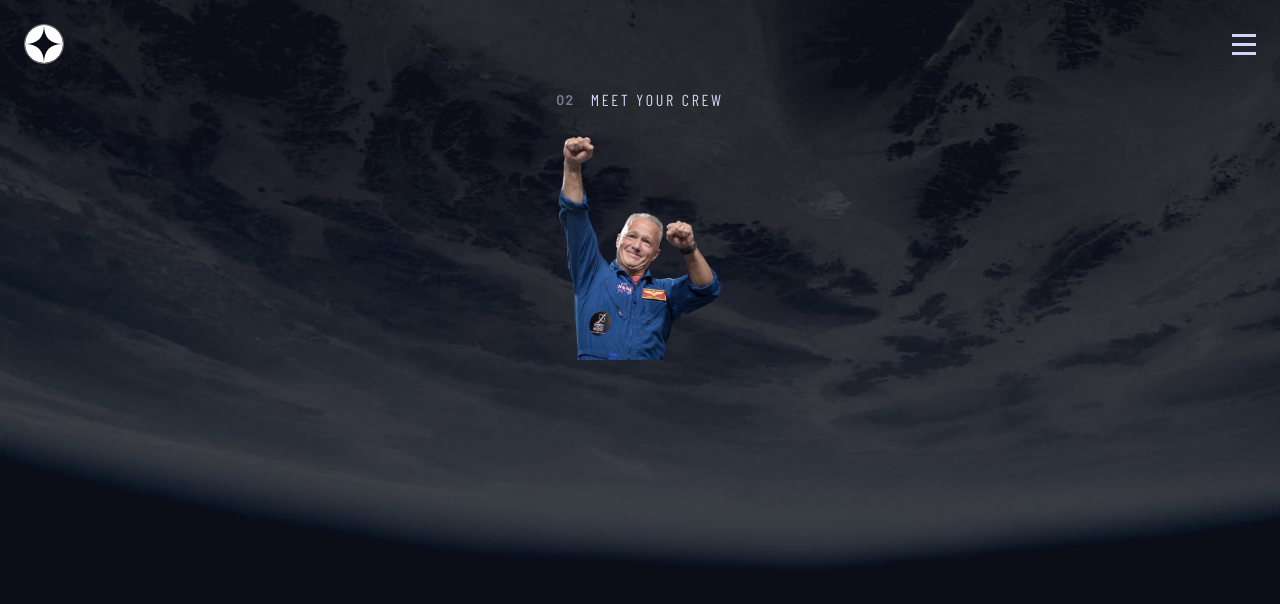
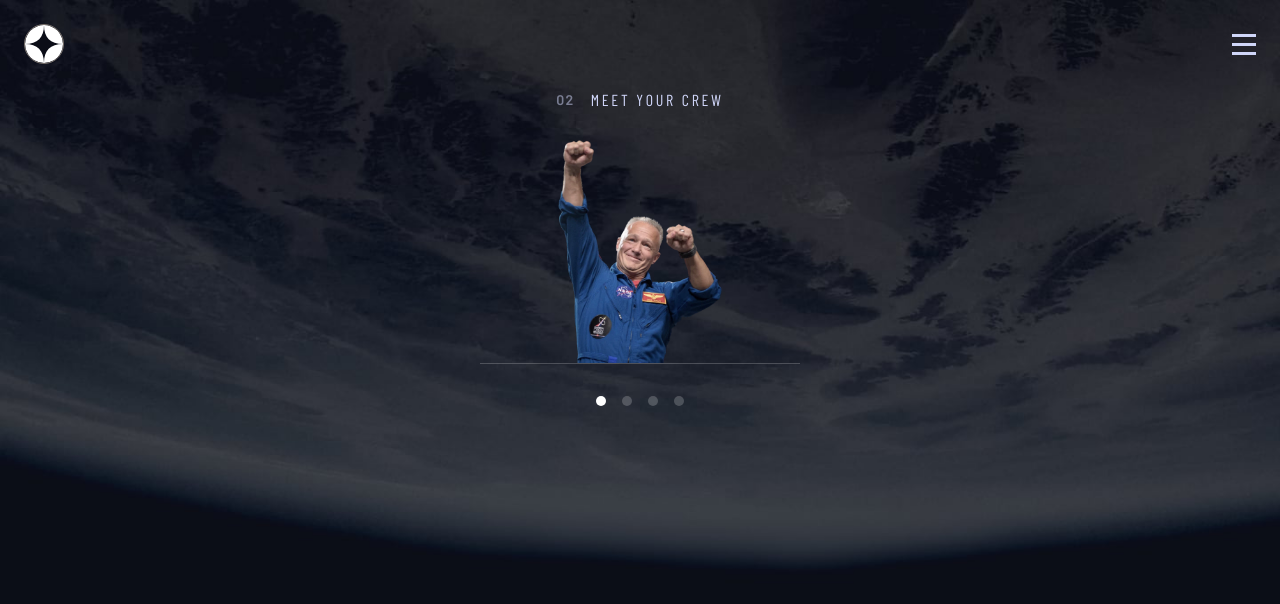
Before and after one commit to Hugo-Farias/Space-tourism-website, a React (Vite) app: page /crew in a window 1280 px wide. Shown: the top 604 px of the page. Built offline with nearby package versions, Linux system fonts and the light colour scheme; a web font is replaced by a local one.

Commit message:
add: crew tabs

```diff
--- a/src/helper.ts
+++ b/src/helper.ts
@@ -1,3 +1,5 @@
+import { MouseEvent } from "react";
+
 export const setDataSection = function (section: string) {
   let sectionName = section.replace("/", "");
   if (section === "/") sectionName = "home";
@@ -8,3 +10,12 @@ export const setDataSection = function (section: string) {
 export const toUppercase = function (word: string) {
   return word.charAt(0).toUpperCase() + word.slice(1);
 };
+
+export const handleTabSelect = function (
+  e: MouseEvent,
+  setTab: (id: number) => void,
+) {
+  const tgt = e.target as HTMLButtonElement;
+  const id = Number(tgt.dataset.id);
+  setTab(id);
+};
--- a/src/pages/Crew.tsx
+++ b/src/pages/Crew.tsx
@@ -1,9 +1,9 @@
 import SectionTitle from "../components/SectionTitle.tsx";
 import data from "../assets/doc/data.json";
 import { motion } from "framer-motion";
-import { toUppercase } from "../helper.ts";
+import { handleTabSelect, toUppercase } from "../helper.ts";
 import { useState } from "react";
-import useImage from "../hooks/useImage.tsx";
+import useImage from "../hooks/useImage.ts";
 
 type CrewT = {
   name: string;
@@ -19,22 +19,18 @@ const Crew = function () {
   const member = crew[tab];
   const imgSrc = useImage("crew", member.images, "webp");
 
-  const handleClick = function (e: MouseEvent) {
-    const tgt = e.target as HTMLButtonElement;
-    const id = Number(tgt.dataset.id);
-    setTab(id);
-  };
-
   return (
-    <div className={"flex flex-col items-center gap-6"}>
+    <div className={"flex flex-col items-center gap-7"}>
       <SectionTitle sectionNumber={2}>Meet Your Crew</SectionTitle>
 
-      <div className={"h-56 w-80 overflow-hidden"}>
+      <div
+        className={"mb-0.5 h-56 w-80 overflow-hidden border-b border-white/20"}
+      >
         {imgSrc ? (
           <motion.img
             className={"mx-auto h-full"}
             key={imgSrc}
-            initial={{ opacity: 0, y: 30 }}
+            initial={{ opacity: 0, y: 20 }}
             animate={{ opacity: 1, y: 0 }}
             transition={{ duration: 1 }}
             src={imgSrc}
@@ -42,6 +38,24 @@ const Crew = function () {
           />
         ) : null}
       </div>
+      <div className={"mt-0.5 flex"}>
+        {crew.map((_, i) => {
+          const isActive = i === tab;
+          return (
+            <button
+              key={i}
+              data-id={i}
+              onMouseDown={(e) => handleTabSelect(e, setTab)}
+              className={"h-full w-[26px]"}
+            >
+              <div
+                data-id={i}
+                className={`mx-auto size-2.5 rounded-full bg-white transition-opacity duration-500 ${isActive ? "opacity-100" : "opacity-20"}`}
+              />
+            </button>
+          );
+        })}
+      </div>
     </div>
   );
 };
--- a/src/pages/Destination.tsx
+++ b/src/pages/Destination.tsx
@@ -1,8 +1,8 @@
-import { toUppercase } from "../helper.ts";
+import { handleTabSelect, toUppercase } from "../helper.ts";
 import SectionTitle from "../components/SectionTitle.tsx";
-import { useState, MouseEvent } from "react";
+import { useState } from "react";
 import data from "../assets/doc/data.json";
-import useImage from "../hooks/useImage.tsx";
+import useImage from "../hooks/useImage.ts";
 import { motion } from "framer-motion";
 
 type DestinationT = {
@@ -20,12 +20,6 @@ const Destination = function () {
   const destination = destinations[tabInd];
   const imgSrc = useImage("destination", destination.images, "webp");
 
-  const handleClick = function (e: MouseEvent) {
-    const tgt = e.target as HTMLButtonElement;
-    const id = Number(tgt.dataset.id);
-    setTabInd(id);
-  };
-
   return (
     <div className={"flex flex-col items-center gap-6 text-center"}>
       <SectionTitle sectionNumber={1}>Pick your destination</SectionTitle>
@@ -36,7 +30,6 @@ const Destination = function () {
           key={imgSrc}
           initial={{ opacity: 0, rotate: 5, scale: 0.95 }}
           animate={{ opacity: 1, rotate: 0, scale: 1.0 }}
-          exit={{ opacity: 0, rotate: 0, scale: 3 }}
           transition={{ duration: 1 }}
           src={imgSrc}
           alt={`${toUppercase(destination.name)}'s photo`}
@@ -55,7 +48,7 @@ const Destination = function () {
                 <button
                   data-id={i}
                   className={`w-[66px] pb-1 font-extralight uppercase tracking-[0.15rem] transition-colors hover:text-white`}
-                  onMouseDown={handleClick}
+                  onMouseDown={(e) => handleTabSelect(e, setTabInd)}
                 >
                   {d.name}
                 </button>
@@ -88,7 +81,7 @@ const Destination = function () {
 
         <div
           className={
-            "mt-8 flex flex-col justify-between gap-7 border-t border-gray-400/30 pt-8"
+            "mt-8 flex flex-col justify-between gap-7 border-t border-white/20 pt-8"
           }
         >
           <div className={"flex flex-col gap-3"}>
```
Also changed, not shown: src/hooks/useImage.ts (renamed from src/hooks/useImage.tsx), src/hooks/useKeyDown.ts (added).
